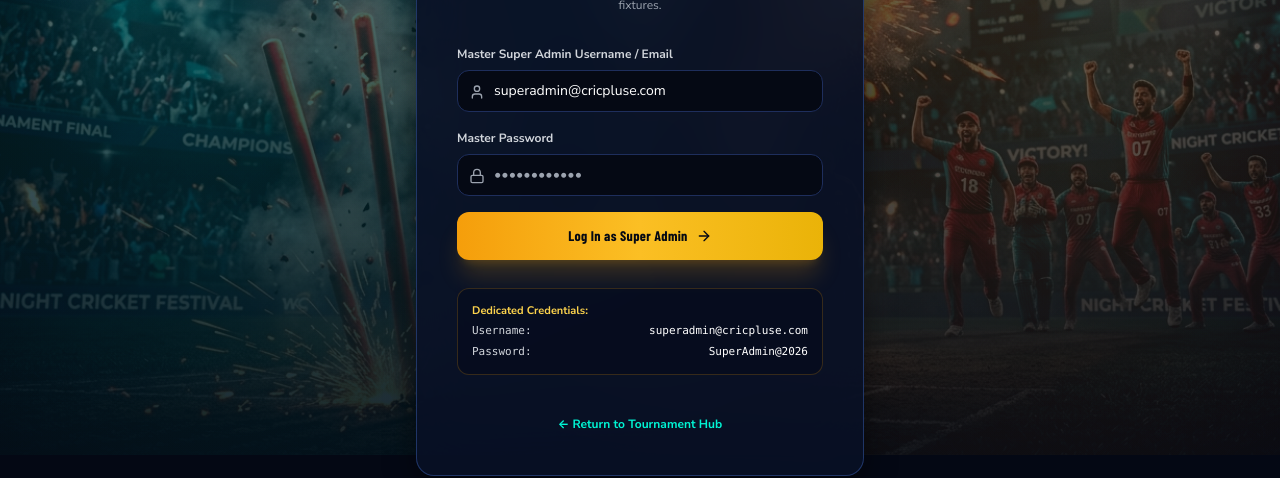
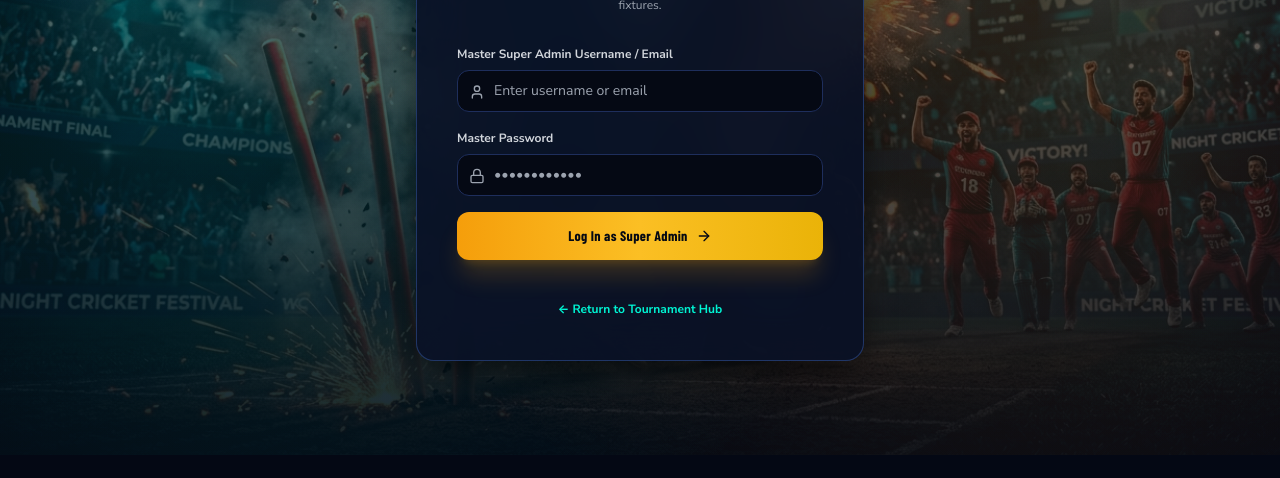
Before and after one commit to SAGIR383/ddpl-cricket-app, a Next.js app: page /admin/login in a window 1280 px wide. Shown: the part 345-823 px from the top of the page. Built offline with nearby package versions, Linux system fonts and the light colour scheme; no server answers; a web font is replaced by a local one.

Commit message:
security: remove visible credentials and prefilled inputs from super admin login

```diff
--- a/src/app/admin/login/page.tsx
+++ b/src/app/admin/login/page.tsx
@@ -9,7 +9,7 @@ import { useAuth } from '@/contexts/AuthContext';
 export default function SuperAdminLoginPage() {
   const router = useRouter();
   const { refreshProfile } = useAuth();
-  const [username, setUsername] = useState('superadmin@cricpluse.com');
+  const [username, setUsername] = useState('');
   const [password, setPassword] = useState('');
   const [loading, setLoading] = useState(false);
   const [errorMsg, setErrorMsg] = useState<string | null>(null);
@@ -95,7 +95,7 @@ export default function SuperAdminLoginPage() {
                 required
                 value={username}
                 onChange={(e) => setUsername(e.target.value)}
-                placeholder="superadmin@cricpluse.com"
+                placeholder="Enter username or email"
                 className="w-full pl-9 pr-3 py-2.5 rounded-xl bg-cricket-dark border border-cricket-border text-white text-sm focus:outline-none focus:border-amber-400 transition-colors"
               />
             </div>
@@ -126,19 +126,6 @@ export default function SuperAdminLoginPage() {
           </button>
         </form>
 
-        {/* Quick Hint Card */}
-        <div className="p-3.5 rounded-xl bg-[#070d1e]/80 border border-amber-500/20 text-[11px] text-gray-400 space-y-1">
-          <p className="text-amber-300 font-bold">Dedicated Credentials:</p>
-          <div className="flex justify-between text-gray-300 font-mono">
-            <span>Username:</span>
-            <code className="text-white">superadmin@cricpluse.com</code>
-          </div>
-          <div className="flex justify-between text-gray-300 font-mono">
-            <span>Password:</span>
-            <code className="text-white">SuperAdmin@2026</code>
-          </div>
-        </div>
-
         <div className="text-center pt-2">
           <Link
             href="/"
--- a/src/app/api/admin/auth/route.ts
+++ b/src/app/api/admin/auth/route.ts
@@ -1,7 +1,7 @@
 import { NextRequest, NextResponse } from 'next/server';
 
-const SUPERADMIN_IDENTIFIER = 'superadmin@cricpluse.com';
-const SUPERADMIN_PASSWORD = 'SuperAdmin@2026';
+const SUPERADMIN_IDENTIFIER = process.env.SUPERADMIN_IDENTIFIER || 'superadmin@cricpluse.com';
+const SUPERADMIN_PASSWORD = process.env.SUPERADMIN_PASSWORD || 'SuperAdmin@2026';
 
 export async function POST(req: NextRequest) {
   try {
```
